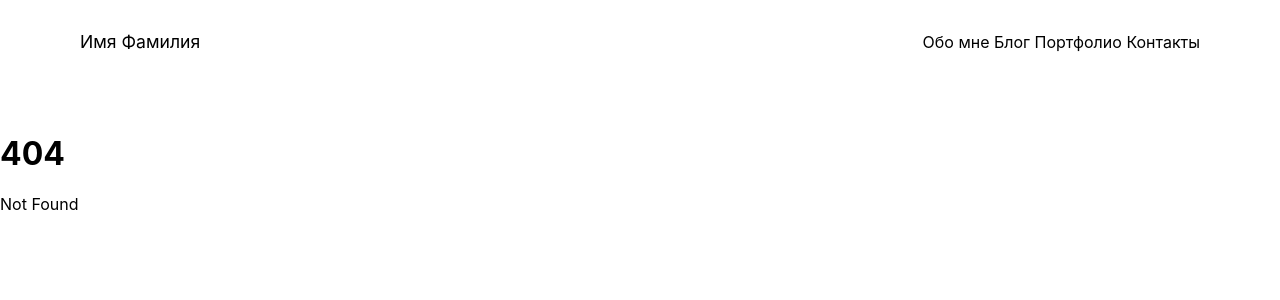
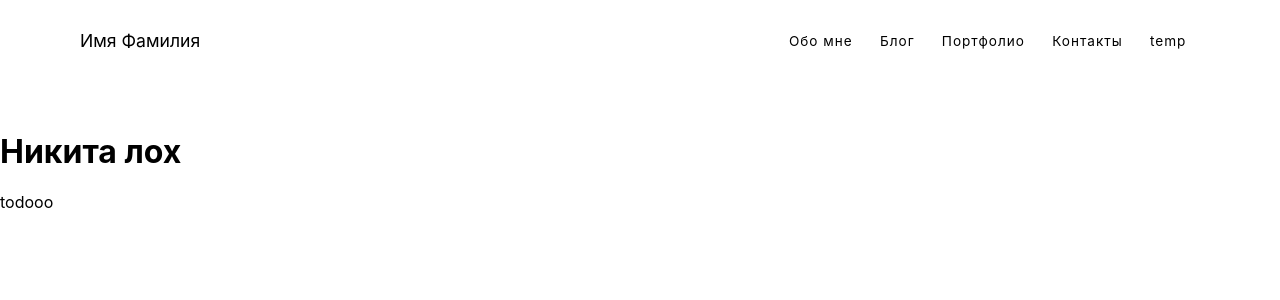
Before and after one commit to gitHubUser1478/svetleTest1, a SvelteKit app: page /about in a window 1280 px wide. Before the commit this address had no page. Shown: the top 300 px of the page. Built offline with nearby package versions, Linux system fonts and the light colour scheme.

Commit message:
add pages

```diff
--- a/src/routes/+layout.svelte
+++ b/src/routes/+layout.svelte
@@ -1,11 +1,10 @@
 <nav>
     <div class="nav-container">
         <a href="/" class="nav-logo" title="Back to Homepage">Имя Фамилия</a>
-        <div class="nav-linls">
-            <a href="/about" class="link">Обо мне</a>
-            <a href="/blog" class="link">Блог</a>
-            <a href="/projects" class="link">Портфолио</a>
-            <a href="/contact" class="link">Контакты</a>
+        <div class="nav-links">
+            {#each nav as link}
+                <a href={link.href} class="link">{link.title}</a>
+            {/each}
         </div>
     </div>
 </nav>
@@ -15,6 +14,34 @@
     <slot></slot>
 </div>
 
+<script>
+    const nav=[
+            {
+                title:'Обо мне',
+                href:'/about',
+                isShow:true,
+            },
+            {
+                title:'Блог',
+                href:'/blog',
+                isShow:true,
+            },
+            {
+                title: 'Портфолио',
+                href: '/portfolio'
+            },
+            {
+                title:'Контакты',
+                href:'/contact',
+                isShow:true,
+            },
+            {
+                title:'temp',
+                href:'/temp',
+            }
+        ]
+</script>
+
 <style>
     .container{
         max-width: 1400px;
--- /dev/null
+++ b/src/routes/about/+page.svelte
@@ -0,0 +1,2 @@
+<h1>Никита лох</h1>
+todooo
```
Also changed, not shown: src/routes/blog/+page.svelte (added), src/routes/contact/+page.svelte (added), src/routes/portfolio/+page.svelte (added), src/routes/temp/+page.svelte (added).
